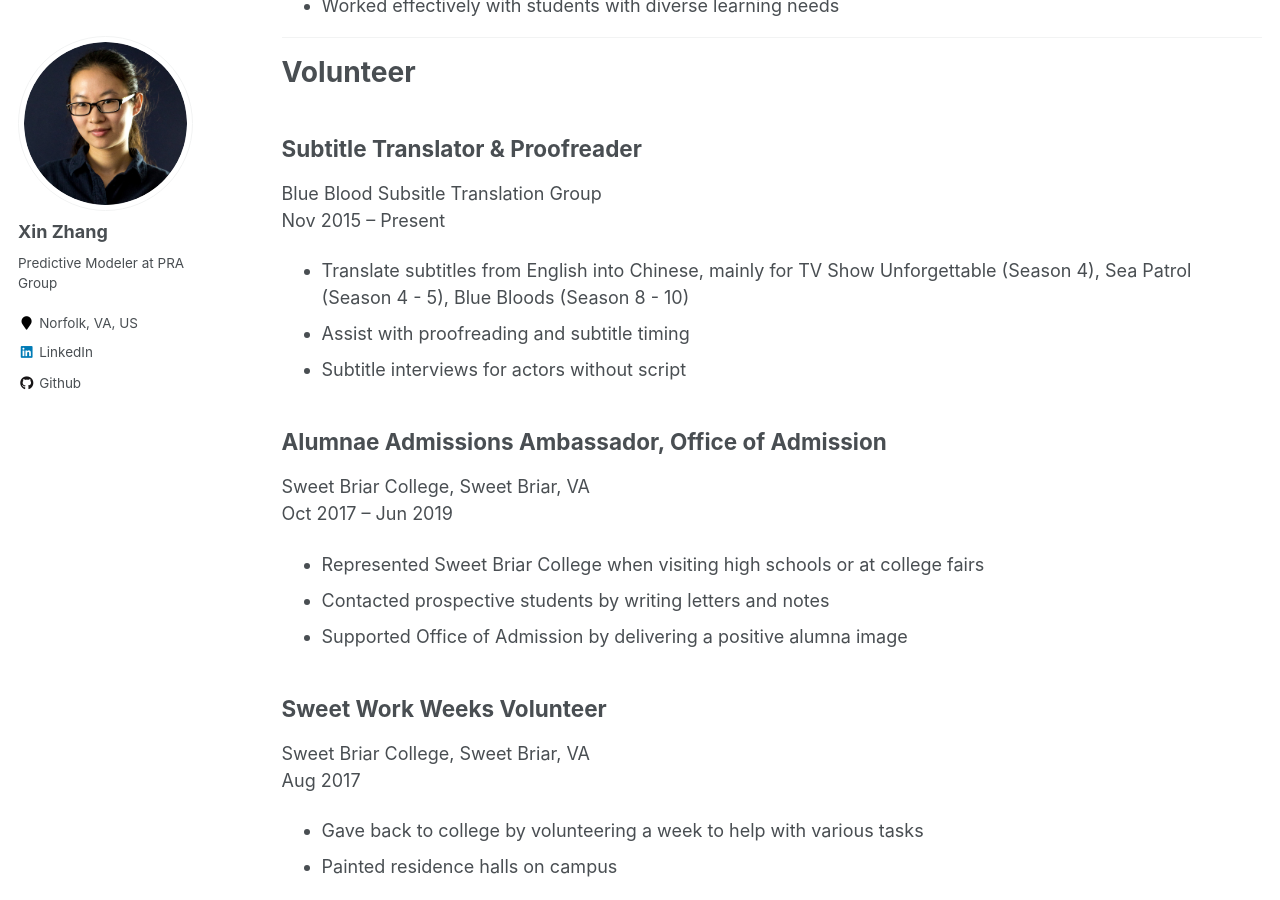
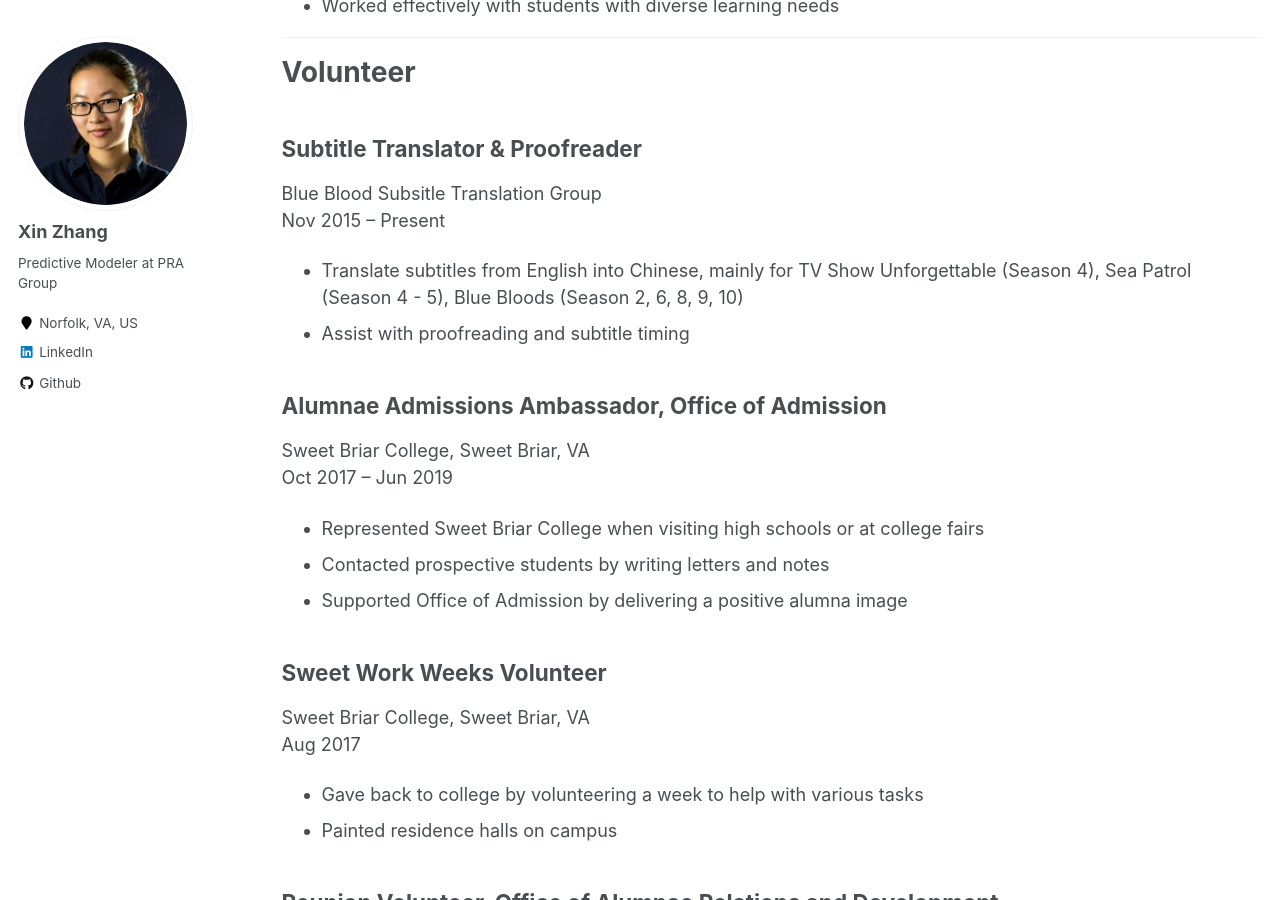
Before and after one commit to SnowingSita/SnowingSita.github.io, a Jekyll site: the page built from _pages/experience.md, in a window 1280 px wide and 900 px high, scrolled down 2900 px. Built offline with Jekyll 4.4.1, drawn with Linux system fonts in a browser that asks for light colours.

Commit message:
Update experience.md

```diff
--- a/_pages/experience.md
+++ b/_pages/experience.md
@@ -88,9 +88,8 @@
 ## Subtitle Translator & Proofreader
 Blue Blood Subsitle Translation Group
 Nov 2015 – Present
-- Translate subtitles from English into Chinese, mainly for TV Show Unforgettable (Season 4), Sea Patrol (Season 4 - 5), Blue Bloods (Season 8 - 10)
+- Translate subtitles from English into Chinese, mainly for TV Show Unforgettable (Season 4), Sea Patrol (Season 4 - 5), Blue Bloods (Season 2, 6, 8, 9, 10)
 - Assist with proofreading and subtitle timing
-- Subtitle interviews for actors without script
 
 ## Alumnae Admissions Ambassador, Office of Admission
 Sweet Briar College, Sweet Briar, VA
```
